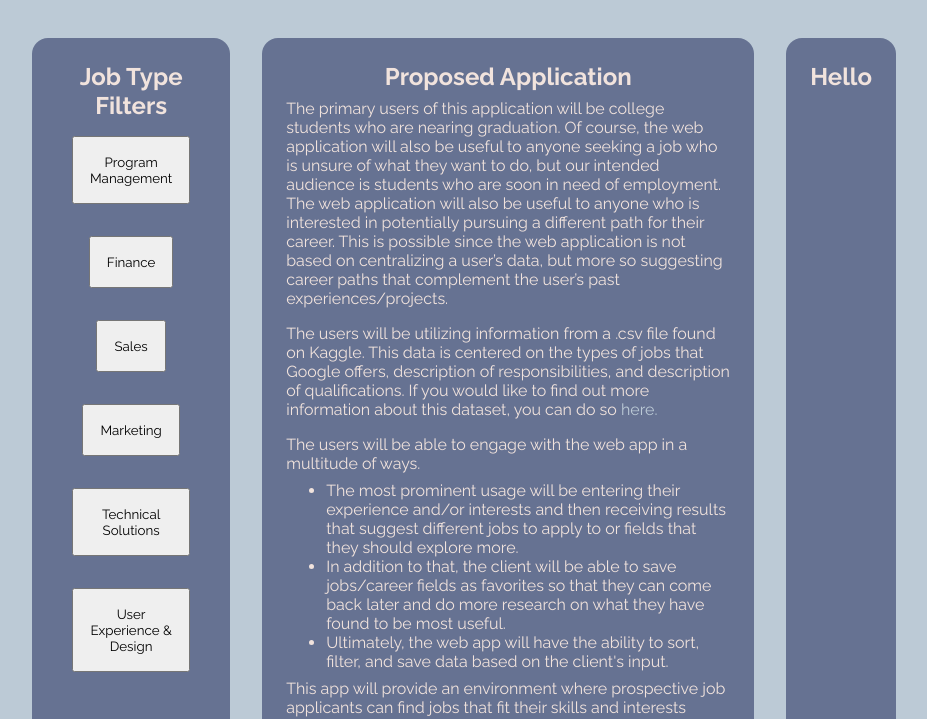
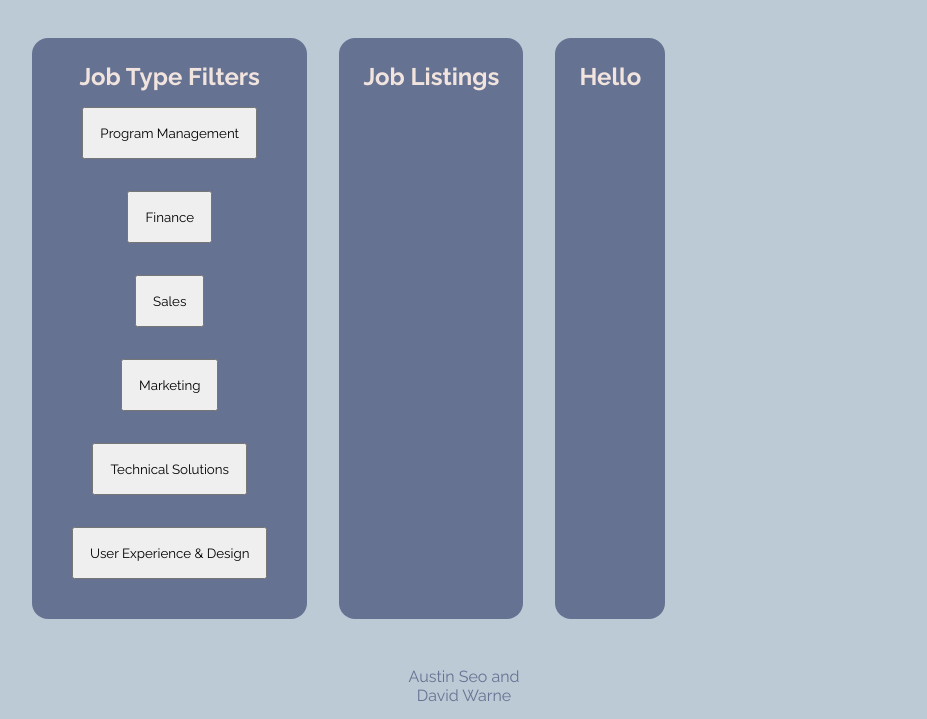
Before and after one commit to info340a-sp21/project-01-seoaus00, a website: page index.html in a window 1280 px wide. Shown: the part 65-784 px from the top of the page, without its empty margins (176-1103 px from the left). Drawn offline with Linux system fonts and the light colour scheme.

Commit message:
added some images to the img folder

```diff
--- a/css/style.css
+++ b/css/style.css
@@ -2,12 +2,6 @@
     box-sizing: border-box;
     font-family: 'Raleway', sans-serif;
     margin: auto;
-}
-
-.filter {
-    display: flex;
-    flex-direction: column;
-    align-items: center;
 }
 
 button {
@@ -67,3 +61,10 @@ a:hover {
 h2 {
     text-align: center;
 }
+
+.filter {
+    display: flex;
+    flex-direction: column;
+    align-items: center;
+    flex-grow: 1;
+}
--- a/index.html
+++ b/index.html
@@ -28,17 +28,26 @@
         </section>
 
         <section class="tile">
-            <div class="container">
-                <h2>Proposed Application</h2>
-                <p>The primary users of this application will be college students who are nearing graduation. Of course, the web application will also be useful to anyone seeking a job who is unsure of what they want to do, but our intended audience is students who are soon in need of employment. The web application will also be useful to anyone who is interested in potentially pursuing a different path for their career. This is possible since the web application is not based on centralizing a user’s data, but more so suggesting career paths that complement the user’s past experiences/projects.</p>
-                <p>The users will be utilizing information from a .csv file found on Kaggle. This data is centered on the types of jobs that Google offers, description of responsibilities, and description of qualifications. If you would like to find out more information about this dataset, you can do so <a href="https://www.kaggle.com/niyamatalmass/google-job-skills">here.</a></p>
-                <p>The users will be able to engage with the web app in a multitude of ways.</p>
-                <ul>
-                    <li>The most prominent usage will be entering their experience and/or interests and then receiving results that suggest different jobs to apply to or fields that they should explore more.</li>
-                    <li>In addition to that, the client will be able to save jobs/career fields as favorites so that they can come back later and do more research on what they have found to be most useful.</li>
-                    <li>Ultimately, the web app will have the ability to sort, filter, and save data based on the client's input.</li>
-                </ul>
-                <p>This app will provide an environment where prospective job applicants can find jobs that fit their skills and interests rather than being restricted to searching for job titles. This app will empower users to find jobs that actually fit their skillset opposed to aimlessly searching for hours on end. This will save time and get users out into the workforce faster.</p>
+            <div class="container jobs">
+                <h2>Job Listings</h2>
+                <div class="listing">
+                    <img src="">
+                </div>
+                <div class="listing">
+
+                </div>
+                <div class="listing">
+
+                </div>
+                <div class="listing">
+
+                </div>
+                <div class="listing">
+
+                </div>
+                <div class="listing">
+
+                </div>
             </div>
         </section>
 
```
Also changed, not shown: img/finance.jpeg (added), img/marketing.jpeg (added), img/pm.png (added), img/sales.jpeg (added), img/tech.jpeg (added), img/ux.jpeg (added).
